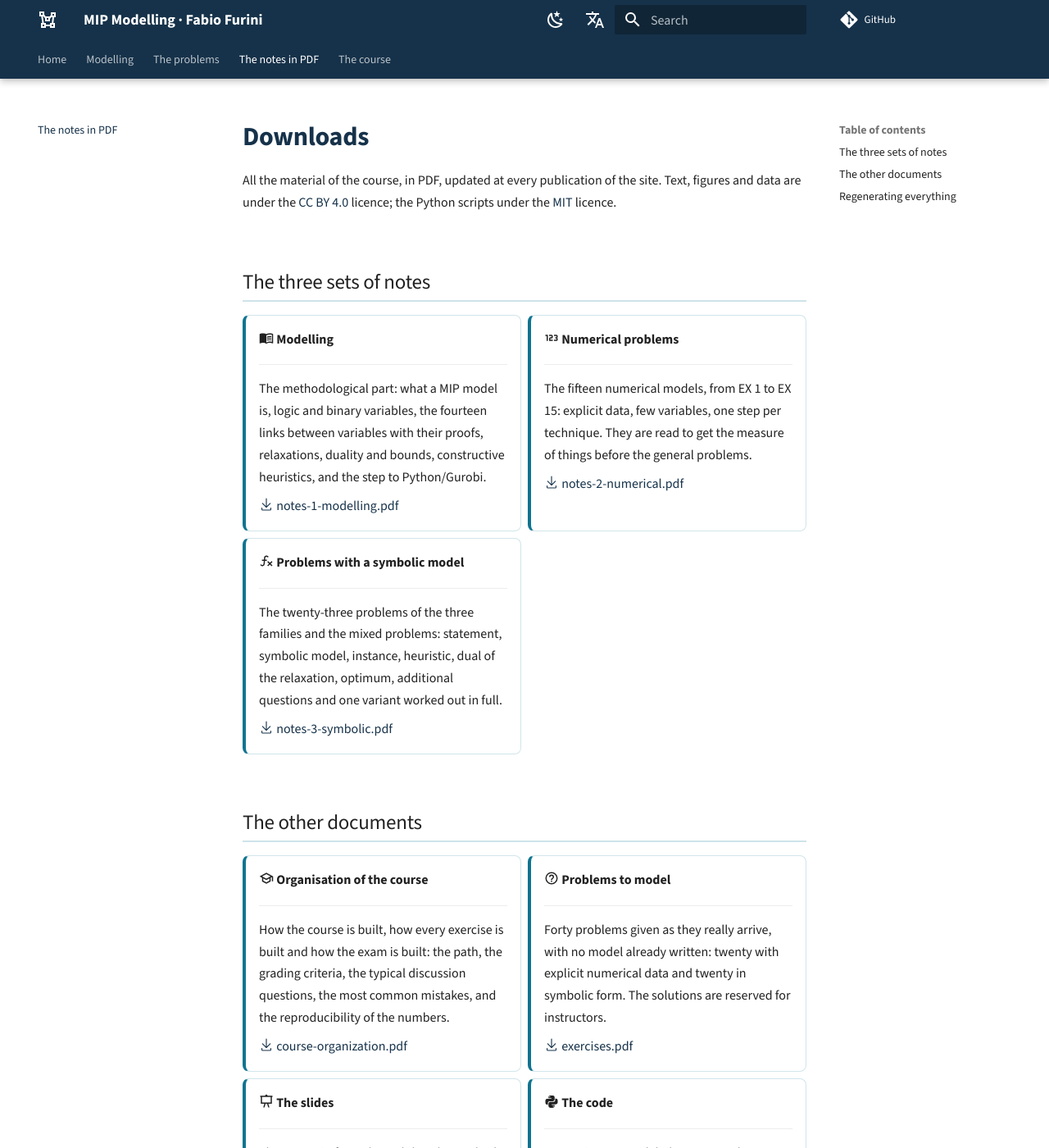
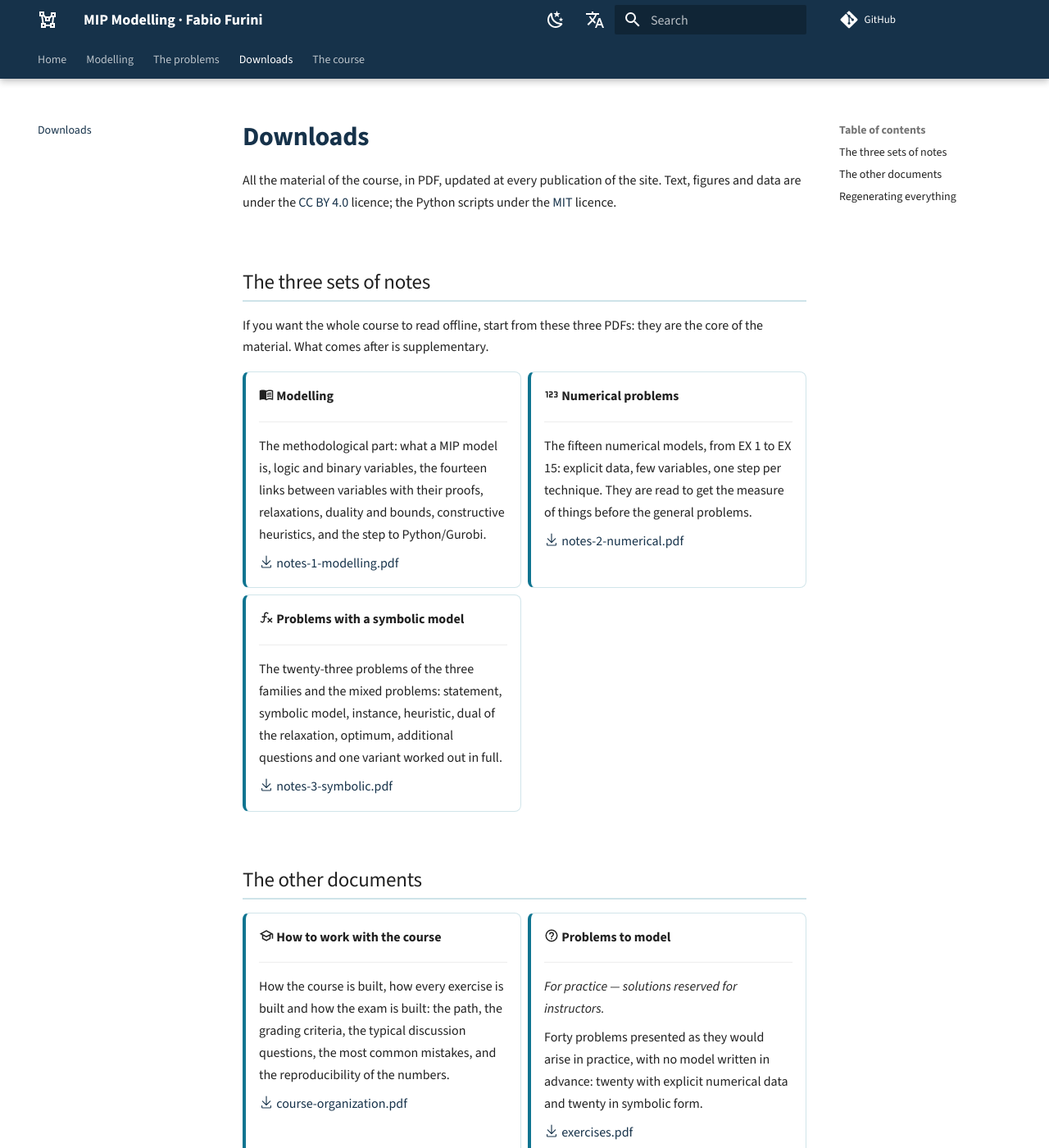
Before and after one commit to fabiofurini/mip-modelling, an MkDocs documentation site: the page built from docs/downloads.md, in a window 1280 px wide and 1400 px high. Shown: the whole window at 82% size. Built offline with MkDocs 1.6.1 and Material for MkDocs 9.7.7, drawn with Linux system fonts in a browser that asks for light colours; comment, search, counter and statistics services are not loaded; some of the changed text lies outside the part shown.

Commit message:
The downloads page and the method page reworked
Downloads: the three sets of notes are the core and say so --- "if you want the
whole course offline, start from these three PDFs" --- and the other documents
sit below, declared as supplementary. The forty problems to model carry their
own line: for practice, solutions reserved for instructors. In the menu the
entry is "Downloads", because the page also holds slides, exercises and code.

"Organisation of the course" becomes "How to work with the course": the page
does not explain a calendar, it explains how one learns and how one is assessed.
It opens with two lines on the two-part path and on the thread lb <= z <= ub,
and the reproducibility section points at the commands instead of repeating
them.

Two phrases that read as translations are rewritten: "given as they really
arrive" and "read to get the measure of things".

Co-Authored-By: Claude Opus 5 <noreply@anthropic.com>

```diff
--- a/docs/downloads.md
+++ b/docs/downloads.md
@@ -8,6 +8,9 @@ scripts under the
 licence.
 
 ## The three sets of notes
+
+If you want the whole course to read offline, start from these three PDFs: they
+are the core of the material. What comes after is supplementary.
 
 <div class="grid cards" markdown>
 
@@ -47,7 +50,7 @@ licence.
 
 <div class="grid cards" markdown>
 
--   :material-school-outline: **Organisation of the course**
+-   :material-school-outline: **How to work with the course**
 
     ---
 
@@ -61,9 +64,11 @@ licence.
 
     ---
 
-    Forty problems given as they really arrive, with no model already written:
-    twenty with explicit numerical data and twenty in symbolic form. The
-    solutions are reserved for instructors.
+    *For practice — solutions reserved for instructors.*
+
+    Forty problems presented as they would arise in practice, with no model
+    written in advance: twenty with explicit numerical data and twenty in
+    symbolic form.
 
     [:octicons-download-24: exercises.pdf](pdf/exercises.pdf)
 
--- a/mkdocs.yml
+++ b/mkdocs.yml
@@ -163,7 +163,7 @@ nav:
           - 10.8 Songs across CDs: mixed-8.md
           - 10.9 Books across shelves: mixed-9.md
       - Problems to model: to-model.md
-  - The notes in PDF: downloads.md
+  - Downloads: downloads.md
   - The course:
-      - organization.md
+      - How to work with the course: organization.md
       - Notebooks in Colab: notebooks.md
```
Also changed, not shown: docs/index.md (+2 -2 lines), docs/organization.md (+10 -6 lines), docs/problems.md (+2 -2 lines), docs/to-model.md (+1 -1 lines), 2 other files.
